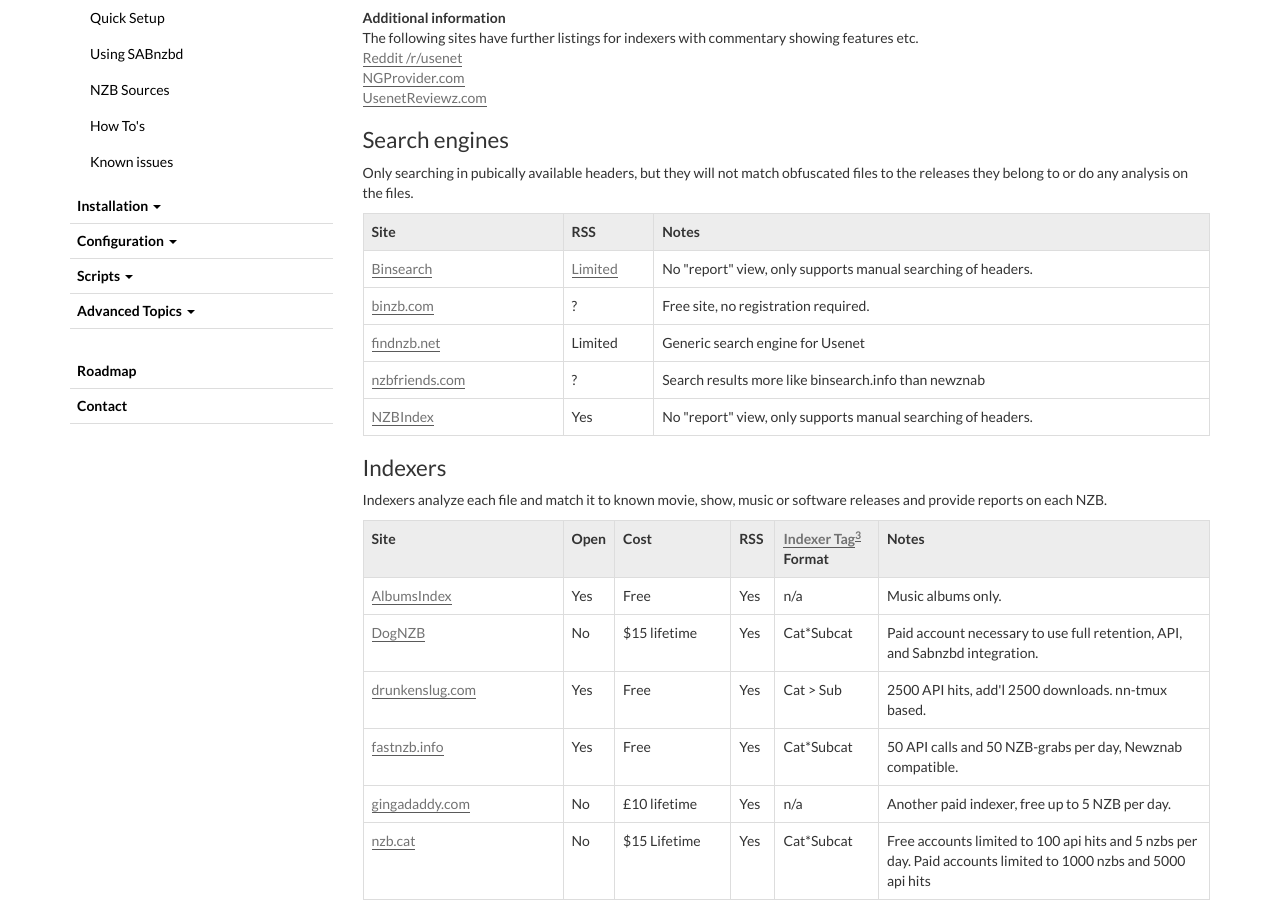
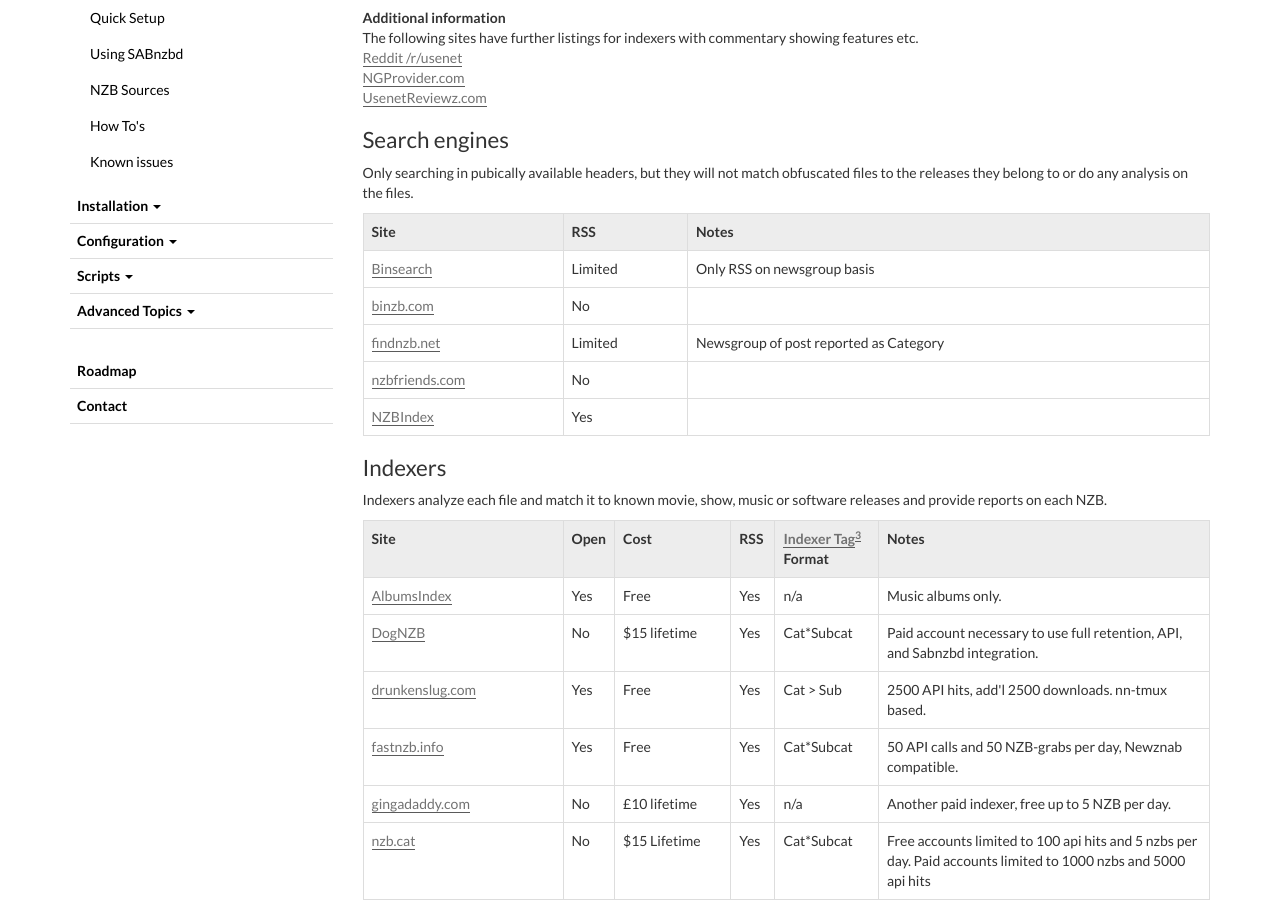
Before and after one commit to sabnzbd/sabnzbd.github.io, a Jekyll site: the page built from wiki/introduction/nzb-sources.html, in a window 1280 px wide and 900 px high, scrolled down 319 px. Built offline with Jekyll 4.4.1, drawn with Linux system fonts in a browser that asks for light colours.

Commit message:
Update NZB Searchers

```diff
--- a/wiki/introduction/nzb-sources.html
+++ b/wiki/introduction/nzb-sources.html
@@ -29,28 +29,28 @@
         </tr>
         <tr>
             <td><a href="http://www.binsearch.info" target="_blank">Binsearch</a></td>
-            <td><a href="http://www.binsearch.info/rssfeed.php" target="_blank">Limited</a></td>
-            <td>No "report" view, only supports manual searching of headers.</td>
+            <td>Limited</td>
+            <td>Only RSS on newsgroup basis</td>
         </tr>
         <tr>
             <td><a href="http://binzb.com/" target="_blank">binzb.com</a></td>
-            <td>?</td>
-            <td>Free site, no registration required.</td>
+            <td>No</td>
+            <td></td>
         </tr>
         <tr>
             <td><a href="http://findnzb.net/" target="_blank">findnzb.net</a></td>
             <td>Limited</td>
-            <td>Generic search engine for Usenet</td>
+            <td>Newsgroup of post reported as Category</td>
         </tr>
         <tr>
             <td><a href="http://nzbfriends.com/" target="_blank">nzbfriends.com</a></td>
-            <td>?</td>
-            <td>Search results more like binsearch.info than newznab</td>
+            <td>No</td>
+            <td></td>
         </tr>
         <tr>
             <td><a href="http://www.nzbindex.nl" target="_blank">NZBIndex</a></td>
             <td>Yes</td>
-            <td>No "report" view, only supports manual searching of headers.</td>
+            <td></td>
         </tr>
     </tbody>
 </table>
```
